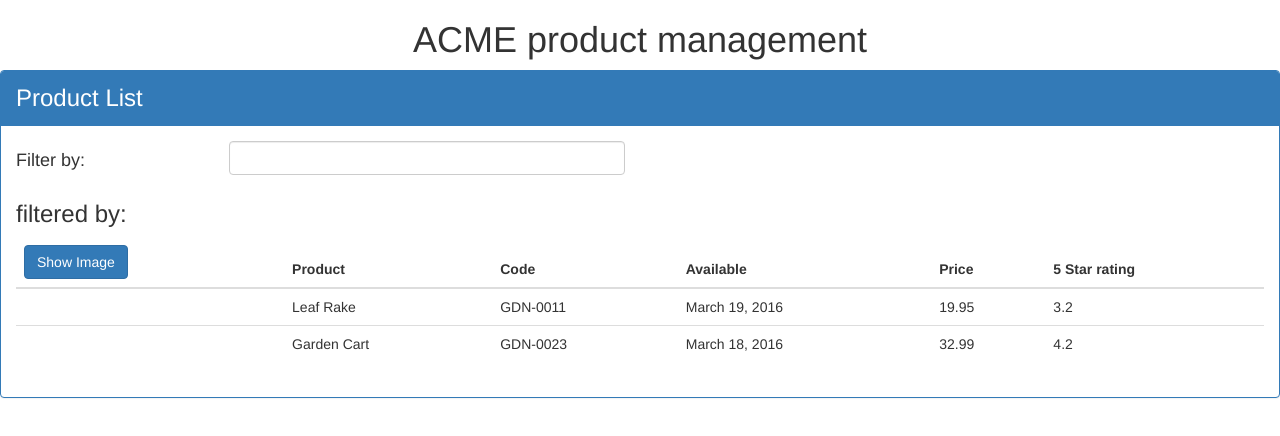
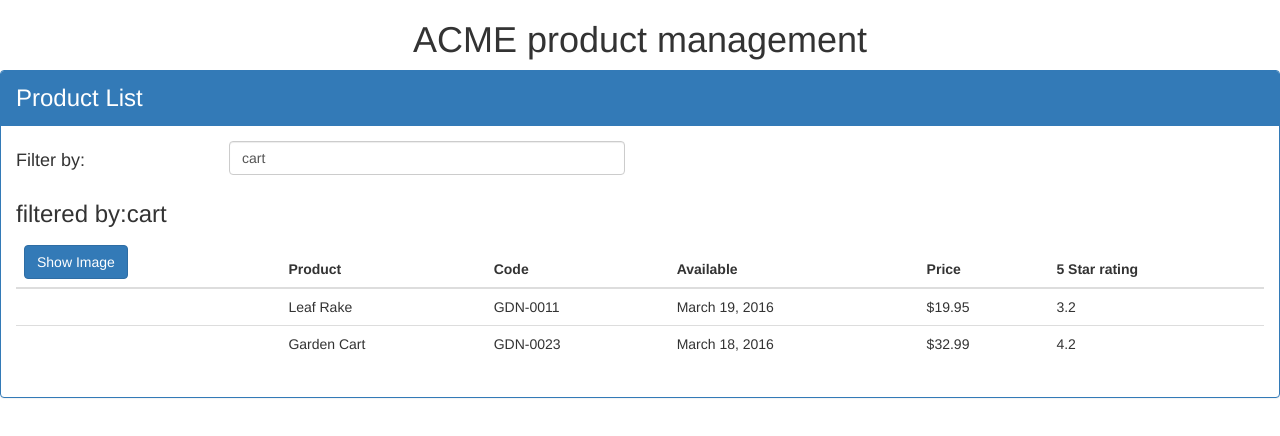
Before and after one commit to Harshvardhan58/Product-Management, an Angular app: page / in a window 1280 px wide. Shown: the top 436 px of the page. Built offline with nearby package versions, Linux system fonts and the light colour scheme.

Commit message:
toggle Image

```diff
--- a/src/app/app.module.ts
+++ b/src/app/app.module.ts
@@ -3,6 +3,7 @@
 
 import { AppComponent } from './app.component';
 import {ProductListComponent} from './productList/ProductListComponent';
+import {FormsModule} from '@angular/forms';
 
 @NgModule({
   declarations: [
@@ -11,7 +12,7 @@
   ],
   imports: [
     BrowserModule,
-
+    FormsModule
   ],
   providers: [],
   bootstrap: [AppComponent]
--- a/src/app/productList/ProductListComponent.ts
+++ b/src/app/productList/ProductListComponent.ts
@@ -6,6 +6,13 @@
 })
 export class ProductListComponent{
   pageTitle: string= 'Product List';
+  imageWidth: number= 50;
+  imageMargin: number= 2;
+  listImage: boolean= false;
+  listFilter: string = 'cart';
+  toggleImage(): void{
+    this.listImage = !this.listImage;
+  }
   products: any[]= [
     {
       'productId': 1,
--- a/src/app/productList/product-list.component.html
+++ b/src/app/productList/product-list.component.html
@@ -4,12 +4,12 @@
     <div class="row">
       <div class="col-md-2"><h4>Filter by:</h4></div>
       <div class="col-md-4">
-        <input type="text" class="form-control"/>
+        <input type="text" [(ngModel)]='listFilter' class="form-control"/>
       </div>
     </div>
     <div class="row">
       <div class="col-md-6">
-        <h3>filtered by:</h3>
+        <h3>filtered by:{{listFilter}}</h3>
       </div>
     </div>
     <div class="table-responsive">
@@ -17,7 +17,7 @@
         <thead>
           <tr>
             <th>
-              <button class="btn btn-primary">Show Image</button>
+              <button class="btn btn-primary" (click)="toggleImage()">{{listImage?'Hide':'Show'}} Image</button>
             </th>
             <th>Product</th>
             <th>Code</th>
@@ -28,11 +28,13 @@
         </thead>
         <tbody>
           <tr *ngFor="let product of products">
-            <td></td>
+            <td>
+              <img *ngIf="listImage" [src]='product.imageUrl' [title]='product.productName' [style.width.px]='imageWidth' [style.margin.px]='imageMargin'/>
+            </td>
             <td>{{product.productName}}</td>
             <td>{{product.productCode}}</td>
             <td>{{product.releaseDate}}</td>
-            <td>{{product.price}}</td>
+            <td>{{product.price | currency:'USD':true:'1.2-2'}}</td>
             <td>{{product.starRating}}</td>
           </tr>
         </tbody>
```
